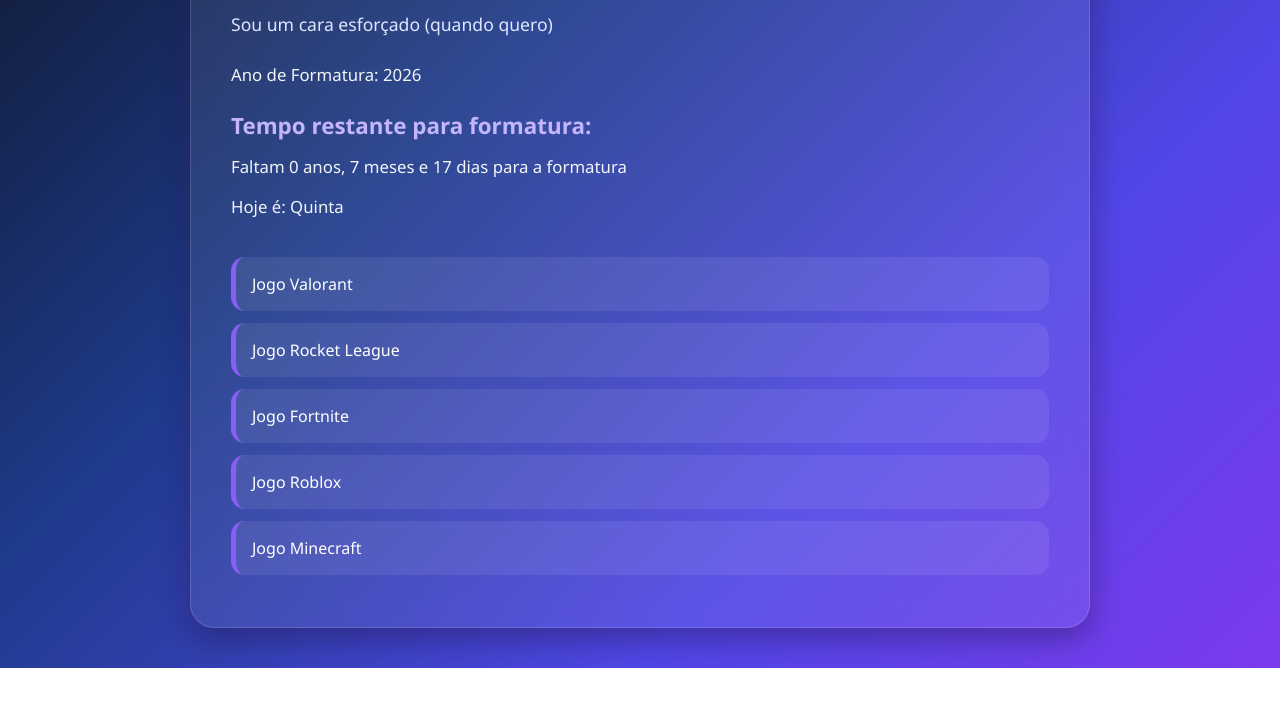
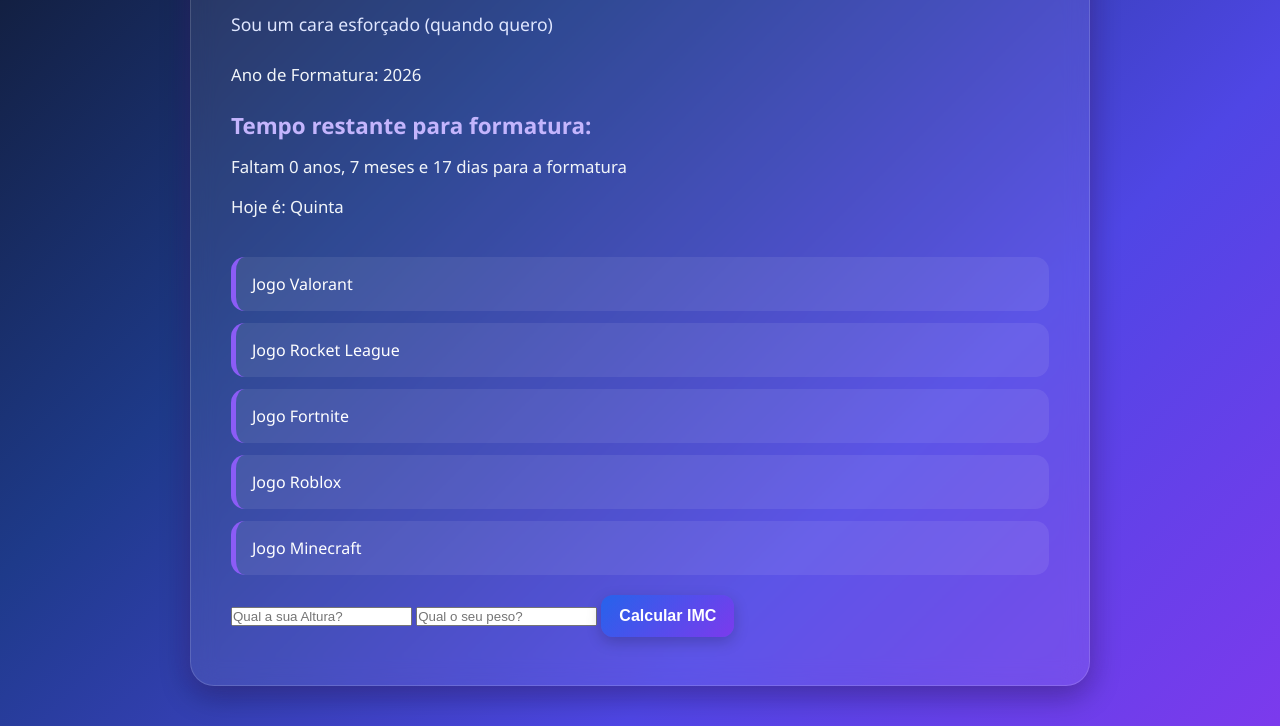
Before and after one commit to trhulhasdopassado/GB, a plain HTML site: page Proz/index.html in a window 1280 px wide. Shown: the part 192-918 px from the top of the page. Before the commit the page ends 860 px from the top, so only its background shows below. Drawn offline with Linux system fonts and the light colour scheme.

Commit message:
Funções dentro de funções

```diff
--- a/Proz/index.html
+++ b/Proz/index.html
@@ -60,6 +60,20 @@
         <section>
             <ul id="listaAbilidades"></ul></ul>
         </section>
+
+        <input
+            type="number"
+            id="altura"
+            placeholder="Qual a sua Altura?">
+
+        <input
+            type="number"
+            id="peso"
+            placeholder="Qual o seu peso?">
+
+        <button onclick="calcularImc()"> Calcular IMC </button>
+
+        <h1 id="imc"></h1>
     </main>
 
     <script src="script.js"></script>
--- a/Proz/script.js
+++ b/Proz/script.js
@@ -1,3 +1,4 @@
+debugger
 const NOME = "Gabriel Lucas";
 let tituloProfissional = "Garoto de programa (Faço de tudo)";
 let minhaBio = "Sou um cara esforçado (quando quero)";
@@ -206,3 +207,30 @@
 
   document.getElementById("listaAbilidades").appendChild(lista2);
 }
+
+function meuPeso(peso) {
+
+  return function (altura) {
+
+    return peso / (altura ** 2);
+
+  };
+
+}
+
+function calcularImc() {
+
+  let altura2 = Number(
+    document.getElementById("altura").value
+  );
+
+  let peso2 = Number(
+    document.getElementById("peso").value
+  );
+
+  let imc = meuPeso(peso2)(altura2);
+
+  document.getElementById("imc").innerText =
+    imc.toFixed(2);
+
+}
```
